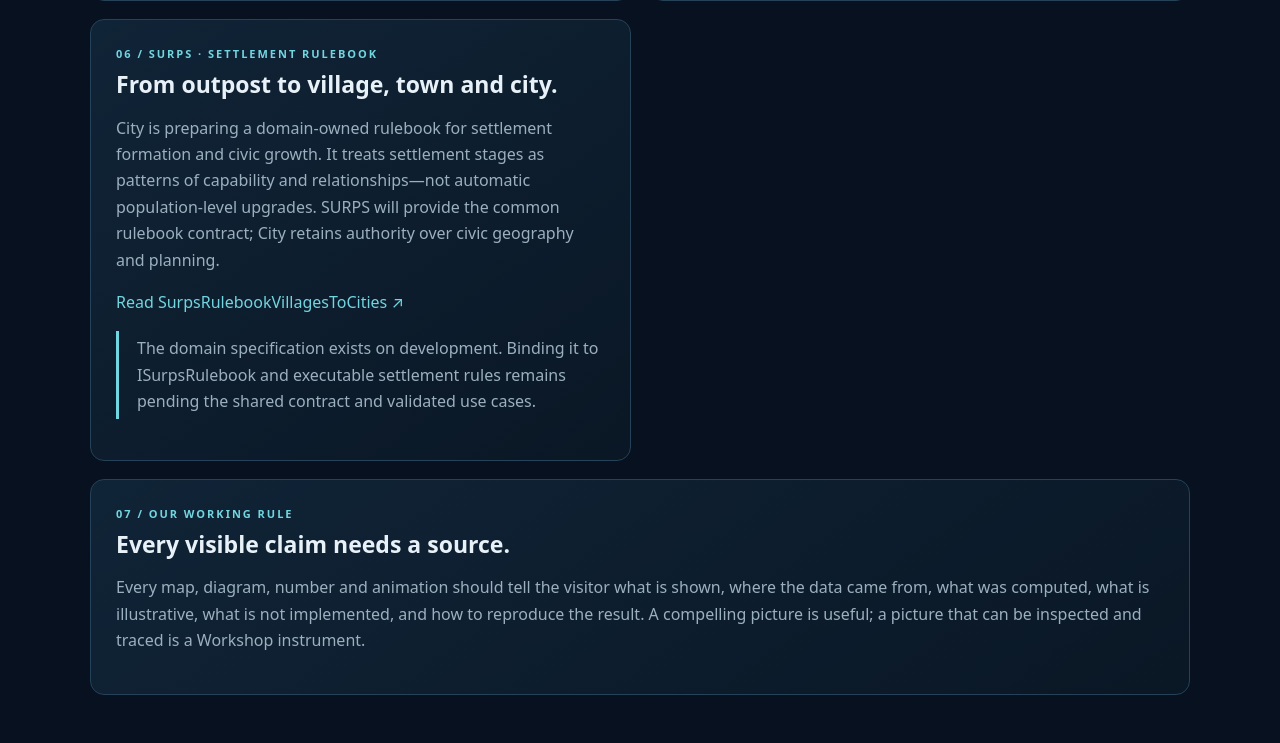
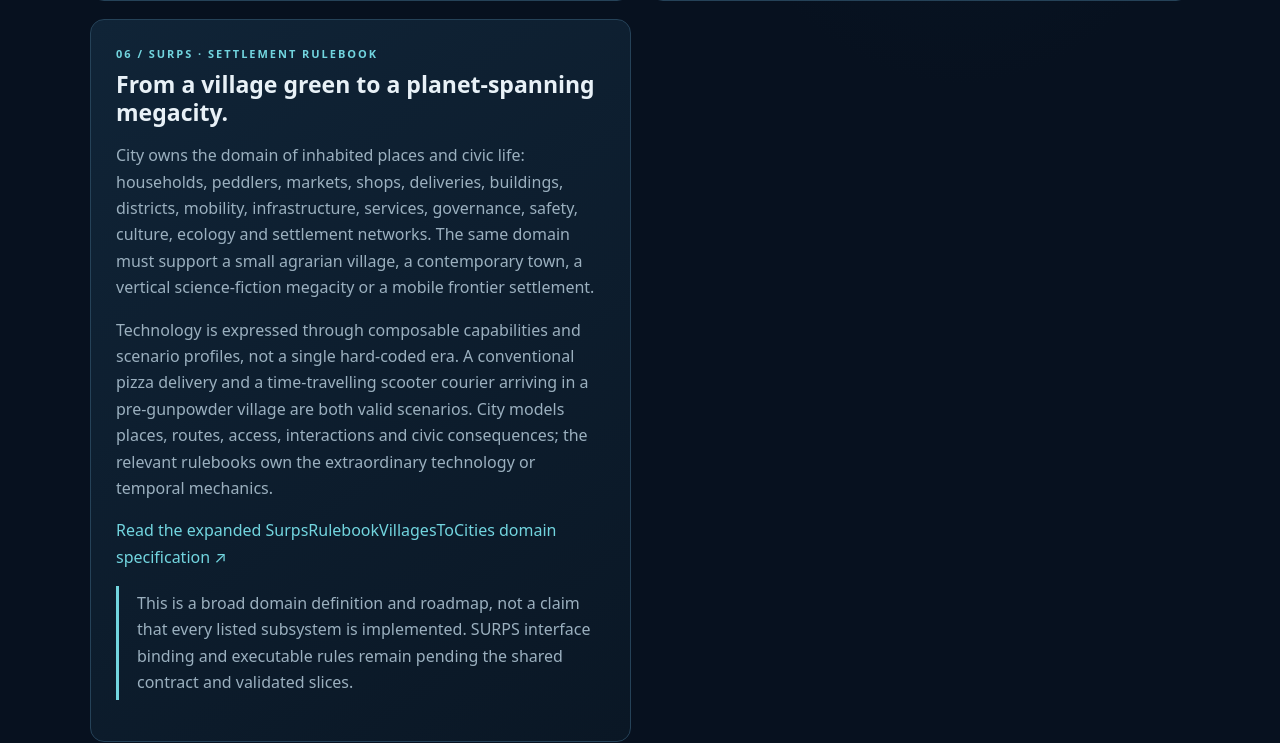
Before and after one commit to TrentBest/TheSingularityWorkshop.SingularityCity, a plain HTML site: page thinking.html in a window 1280 px wide. Shown: the part 2127-2870 px from the top of the page. Drawn offline with Linux system fonts and the light colour scheme.

Commit message:
Describe the full City domain in Field Notes

```diff
--- a/thinking.html
+++ b/thinking.html
@@ -76,10 +76,11 @@
       </article>
       <article class="card">
         <div class="eyebrow">06 / SURPS · SETTLEMENT RULEBOOK</div>
-        <h2>From outpost to village, town and city.</h2>
-        <p>City is preparing a domain-owned rulebook for settlement formation and civic growth. It treats settlement stages as patterns of capability and relationships—not automatic population-level upgrades. SURPS will provide the common rulebook contract; City retains authority over civic geography and planning.</p>
-        <p><a href="docs/rulebooks/SurpsRulebookVillagesToCities.md">Read SurpsRulebookVillagesToCities ↗</a></p>
-        <p class="callout">The domain specification exists on development. Binding it to ISurpsRulebook and executable settlement rules remains pending the shared contract and validated use cases.</p>
+        <h2>From a village green to a planet-spanning megacity.</h2>
+        <p>City owns the domain of inhabited places and civic life: households, peddlers, markets, shops, deliveries, buildings, districts, mobility, infrastructure, services, governance, safety, culture, ecology and settlement networks. The same domain must support a small agrarian village, a contemporary town, a vertical science-fiction megacity or a mobile frontier settlement.</p>
+        <p>Technology is expressed through composable capabilities and scenario profiles, not a single hard-coded era. A conventional pizza delivery and a time-travelling scooter courier arriving in a pre-gunpowder village are both valid scenarios. City models places, routes, access, interactions and civic consequences; the relevant rulebooks own the extraordinary technology or temporal mechanics.</p>
+        <p><a href="docs/rulebooks/SurpsRulebookVillagesToCities.md">Read the expanded SurpsRulebookVillagesToCities domain specification ↗</a></p>
+        <p class="callout">This is a broad domain definition and roadmap, not a claim that every listed subsystem is implemented. SURPS interface binding and executable rules remain pending the shared contract and validated slices.</p>
       </article>
       <article class="card wide">
         <div class="eyebrow">07 / OUR WORKING RULE</div>
```
